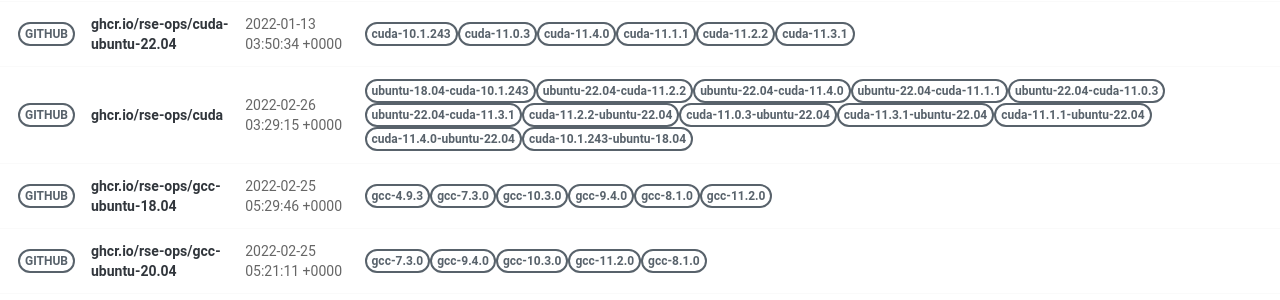
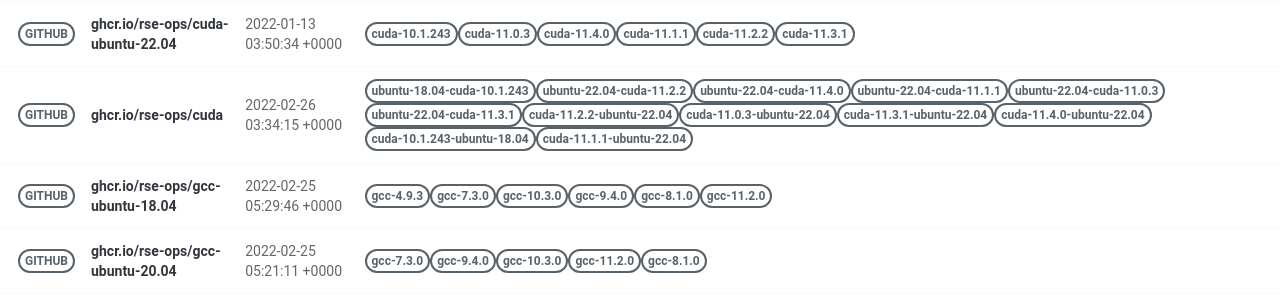
Before and after one commit to rse-ops/docker-images, a Jekyll site: the page built from pages/index.md, in a window 1280 px wide. Shown: the part 428-728 px from the top of the page. Built offline with Jekyll 4.4.1, drawn with Linux system fonts in a browser that asks for light colours; nearby versions of some CDN libraries; part of the change alters nothing that is shown.

Commit message:
Automated push to update library 2022-02-26

```diff
--- a/_library/ghcr.io-rse-ops-cuda.md
+++ b/_library/ghcr.io-rse-ops-cuda.md
@@ -1,7 +1,7 @@
 ---
 layout: container
 name: ghcr.io/rse-ops/cuda
-updated_at: 2022-02-26 03:29:15.324808
+updated_at: 2022-02-26 03:34:15.831754
 
 
 container_url: https://github.com/orgs/rse-ops/packages/container/package/cuda
@@ -33,14 +33,14 @@ versions:
  - tag: cuda-11.3.1-ubuntu-22.04
    dockerfile: https://github.com/rse-ops/docker-images/blob/main/ubuntu/cuda/Dockerfile
    manifest: https://crane.ggcr.dev/manifest/ghcr.io/rse-ops/cuda:cuda-11.3.1-ubuntu-22.04
- - tag: cuda-11.1.1-ubuntu-22.04
-   dockerfile: https://github.com/rse-ops/docker-images/blob/main/ubuntu/cuda/Dockerfile
-   manifest: https://crane.ggcr.dev/manifest/ghcr.io/rse-ops/cuda:cuda-11.1.1-ubuntu-22.04
  - tag: cuda-11.4.0-ubuntu-22.04
    dockerfile: https://github.com/rse-ops/docker-images/blob/main/ubuntu/cuda/Dockerfile
    manifest: https://crane.ggcr.dev/manifest/ghcr.io/rse-ops/cuda:cuda-11.4.0-ubuntu-22.04
  - tag: cuda-10.1.243-ubuntu-18.04
    dockerfile: https://github.com/rse-ops/docker-images/blob/main/ubuntu/cuda/Dockerfile
    manifest: https://crane.ggcr.dev/manifest/ghcr.io/rse-ops/cuda:cuda-10.1.243-ubuntu-18.04
+ - tag: cuda-11.1.1-ubuntu-22.04
+   dockerfile: https://github.com/rse-ops/docker-images/blob/main/ubuntu/cuda/Dockerfile
+   manifest: https://crane.ggcr.dev/manifest/ghcr.io/rse-ops/cuda:cuda-11.1.1-ubuntu-22.04
 
 ---
```
